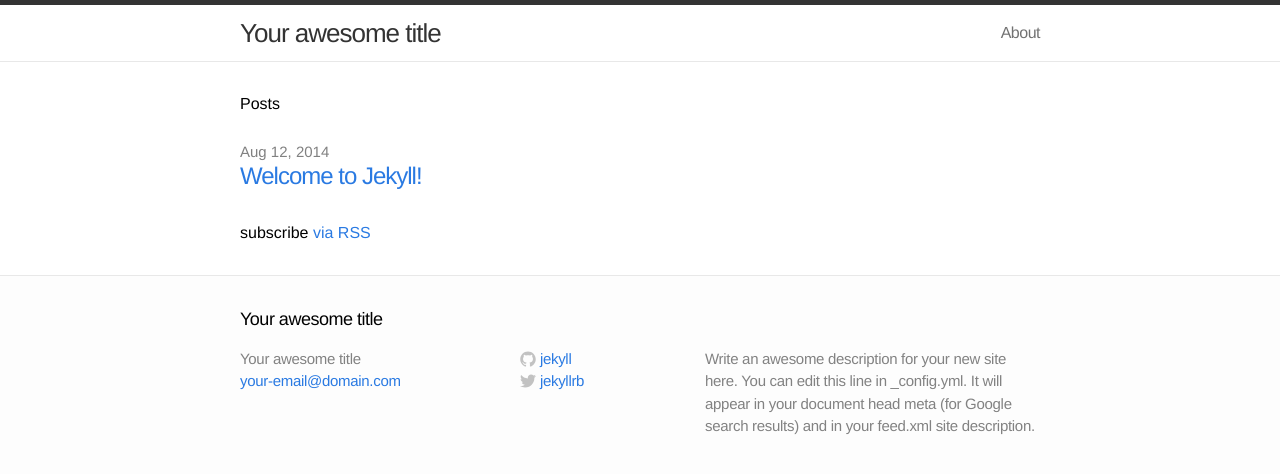
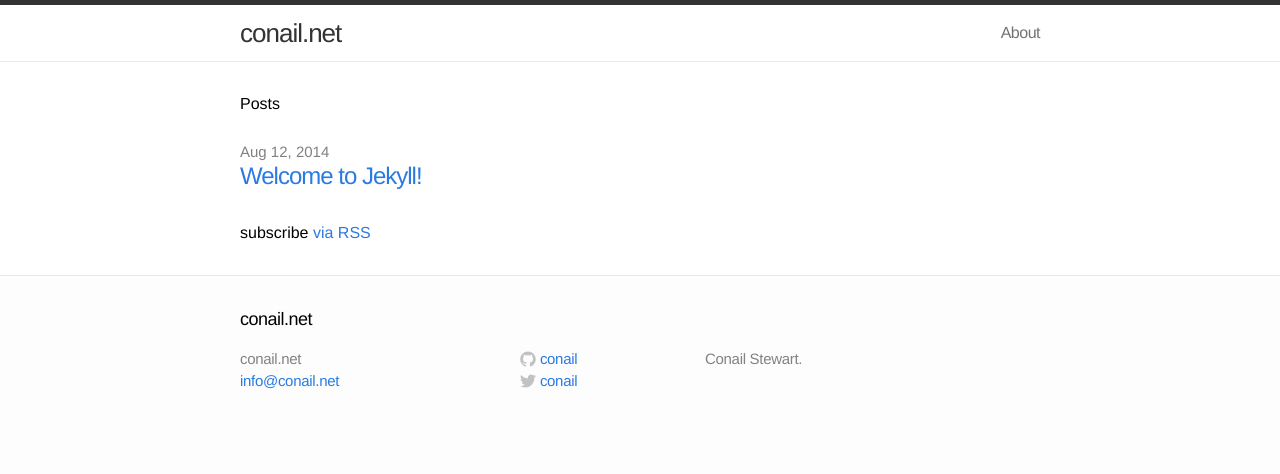
Before and after one commit to conail/conail.github.io, a Jekyll site: the page built from index.html, in a window 1280 px wide. Shown: the top 474 px of the page. Built offline with Jekyll 4.4.1, drawn with Linux system fonts in a browser that asks for light colours.

Commit message:
Change titles and links in configuration file.

```diff
--- a/_config.yml
+++ b/_config.yml
@@ -1,12 +1,9 @@
-# Site settings
-title: Your awesome title
-email: your-email@domain.com
-description: "Write an awesome description for your new site here. You can edit this line in _config.yml. It will appear in your document head meta (for Google search results) and in your feed.xml site description."
+title: conail.net
+email: info@conail.net
+description: "Conail Stewart."
 baseurl: ""
-url: "http://yourdomain.com"
-twitter_username: jekyllrb
-github_username:  jekyll
-
-# Build settings
+url: "http://www.conail.net"
+twitter_username: conail
+github_username:  conail
 markdown: kramdown
 permalink: pretty
```
